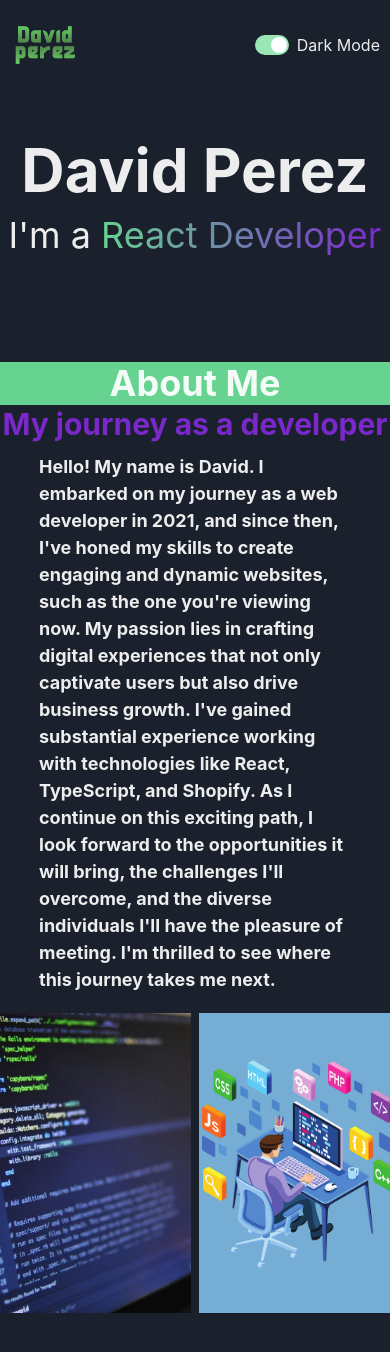
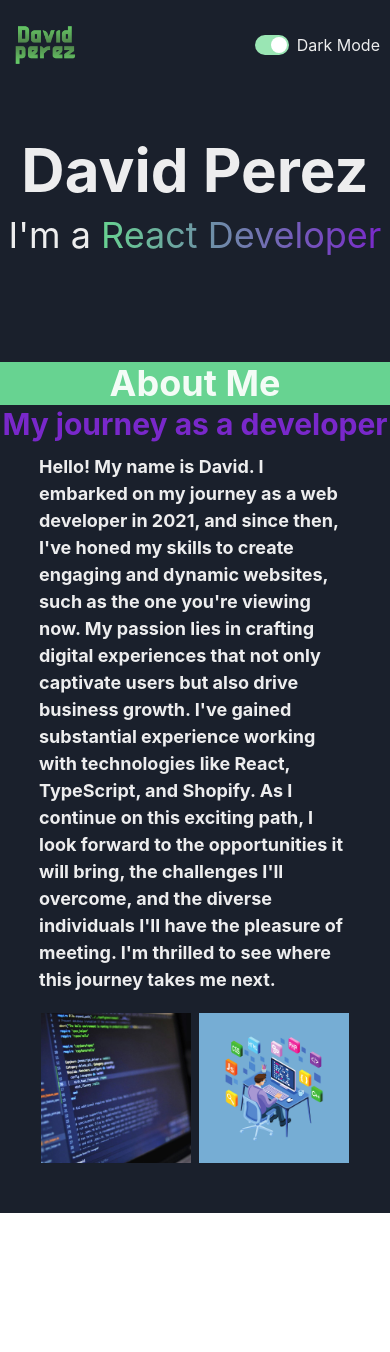
Before and after one commit to dperez00/portfolio-site, a React (Vite) app in the folder portfolio-site/: page / in a window 390 px wide. Shown: the top 1352 px of the page. After the commit the page ends 1213 px from the top, so only its background shows below. Built offline with nearby package versions, Linux system fonts and the light colour scheme.

Commit message:
Refactor AboutMe component layout: change breakpoints for pictures.

```diff
--- a/portfolio-site/src/components/AboutMe.tsx
+++ b/portfolio-site/src/components/AboutMe.tsx
@@ -1,23 +1,15 @@
-import {
-  Grid,
-  GridItem,
-  HStack,
-  Heading,
-  Image,
-  Text,
-  VStack,
-} from "@chakra-ui/react";
+import { Box, HStack, Heading, Image, Text, VStack } from "@chakra-ui/react";
 import laptop from "../assets/laptop picture.jpg";
 import languages from "../assets/coding languages.png";
 
 const AboutMe = () => {
   return (
     <>
-      <VStack justifyContent="center" mt="100px" bgColor="#67d391">
+      <HStack justifyContent="center" mt="100px" bgColor="#67d391">
         <Heading as="h2" size="2xl">
           About Me
         </Heading>
-      </VStack>
+      </HStack>
       <VStack justifyContent="center">
         <Heading as="h2" color="#7928CA">
           My journey as a developer
@@ -35,9 +27,23 @@ const AboutMe = () => {
           me next.
         </Text>
       </VStack>
-      <HStack justifyContent="center" mt="20px" mb="50px">
-        <Image src={laptop} boxSize="300px" w="200px" objectFit="cover" />
-        <Image src={languages} boxSize="300px" w="200px" objectFit="cover" />
+      <HStack maxW="100%" justifyContent="center" mt="20px" mb="50px">
+        {/* <Image src={laptop} boxSize="300px" w="200px" objectFit="cover" />
+        <Image src={languages} boxSize="300px" w="200px" objectFit="cover" /> */}
+        <Box maxW="100%" h="auto">
+          <Image
+            src={laptop}
+            boxSize={["150px", "200px", "300px", "350px"]}
+            objectFit="cover"
+          />
+        </Box>
+        <Box maxW="100%" h="auto">
+          <Image
+            src={languages}
+            boxSize={["150px", "200px", "300px", "350px"]}
+            objectFit="cover"
+          />
+        </Box>
       </HStack>
     </>
   );
```
